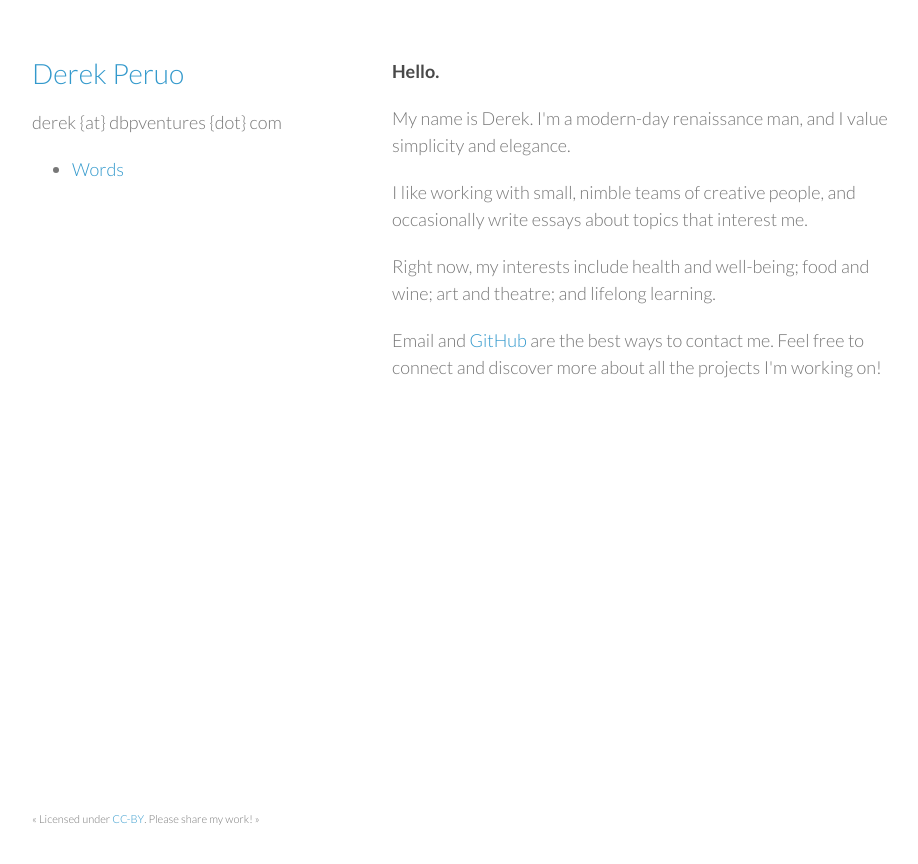
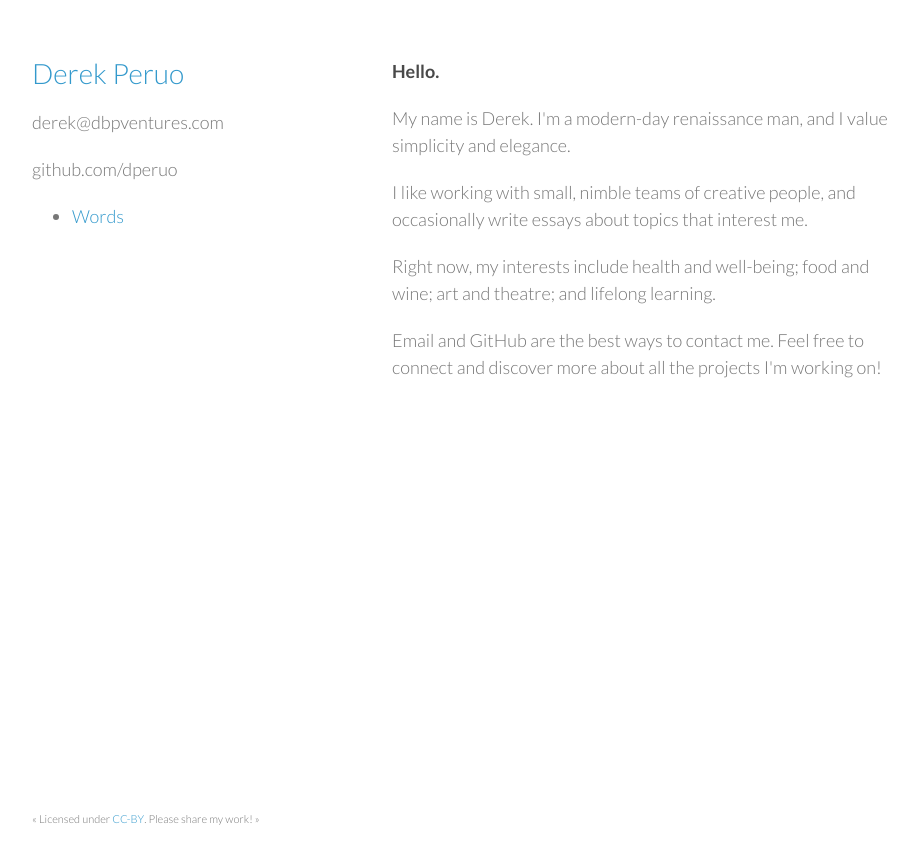
Before and after one commit to dperuo/dperuo.github.io, a Jekyll site: the page built from index.html, in a window 1280 px wide. Shown: the top 864 px of the page, without its empty margins (178-1096 px from the left). Built offline with Jekyll 4.4.1, drawn with Linux system fonts in a browser that asks for light colours.

Commit message:
Update contact links

```diff
--- a/_layouts/default.html
+++ b/_layouts/default.html
@@ -18,7 +18,8 @@
     <div class="wrapper">
       <header>
         <h1><a href="http://dbpventures.com">Derek Peruo</a></h1>
-        <p>derek {at} dbpventures {dot} com</p>
+        <p>derek@dbpventures.com</p>
+        <p>github.com/dperuo</p>
         {% include nav.html %}
       </header>
 
@@ -27,7 +28,7 @@
       </section>
 
       <footer>
-        <p><small>&laquo;&nbsp;Licensed under <a href="http://creativecommons.org/licenses/by/3.0/deed.en_US">CC-BY</a>. Please share my work!&nbsp;&raquo;</p>
+        <p><small>&laquo;&nbsp;Licensed under <a href="http://creativecommons.org/licenses/by/3.0/deed.en_US">CC-BY</a>. Please share my work!&nbsp;&raquo;</small></p>
       </footer>
     </div>
 
--- a/index.html
+++ b/index.html
@@ -5,4 +5,4 @@ layout: default
 <p>My name is Derek. I'm a modern-day renaissance man, and I value simplicity and elegance.</p>
 <p>I like working with small, nimble teams of creative people, and occasionally write essays about topics that interest me.</p>
 <p>Right now, my interests include health and well-being; food and wine; art and theatre; and lifelong learning.</p>
-<p>Email and <a href="https://github.com/dperuo">GitHub</a> are the best ways to contact me. Feel free to connect and discover more about all the projects I'm working on!</p>
+<p>Email and GitHub are the best ways to contact me. Feel free to connect and discover more about all the projects I'm working on!</p>
```
